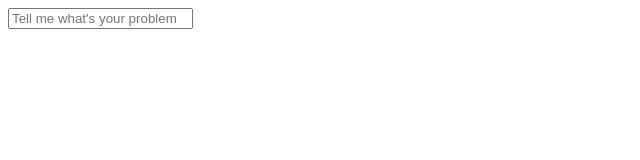
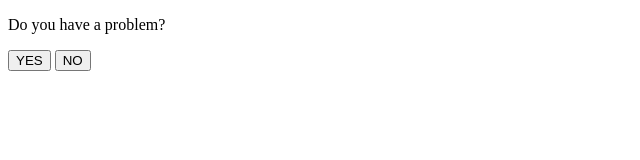
Before and after one commit to D-Antonelli/Chattie, a website: page ui/index.html in a window 1280 px wide. Shown: the whole page, without its empty margins (0-640 px from the left). Drawn offline with Linux system fonts and the light colour scheme.

Commit message:
sends file with get

```diff
--- a/app.js
+++ b/app.js
@@ -4,10 +4,8 @@ const path = require('path')
 
 const port = 3000;
 
-app.use(express.static(path.join(__dirname, 'ui')));
-
 app.get('/', (req, res) => {
-    console.log("Hello world")
+    res.sendFile(path.join(__dirname+'/ui/index.html'))
 })
 
 app.listen(port, () => {
--- a/ui/index.html
+++ b/ui/index.html
@@ -4,7 +4,10 @@
         <title>Chatty: Web chat</title>
     </head>
     <body>
-        <input class="writechat" placeholder="Tell me what's your problem">
-        <div class="output"></div>
+        <p>Do you have a problem?</p>
+        <button>YES</button>
+        <button>NO</button>
+        <!-- <input class="writechat" placeholder="Tell me what's your problem"> -->
+        <!-- <div class="output"></div> -->
     </body>
 </html>
```
